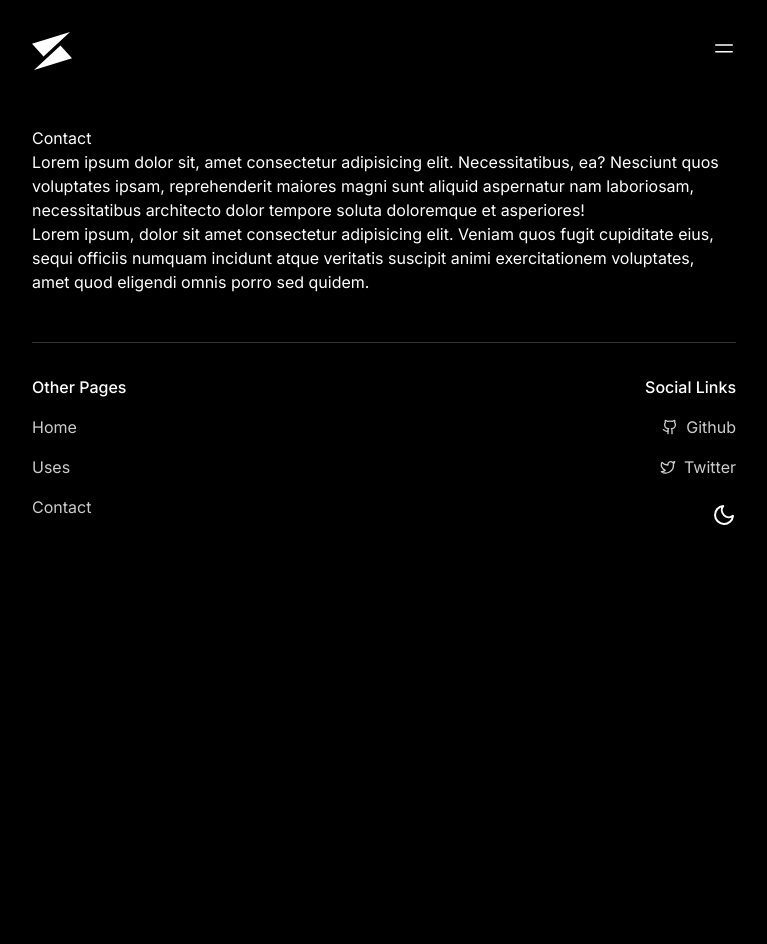
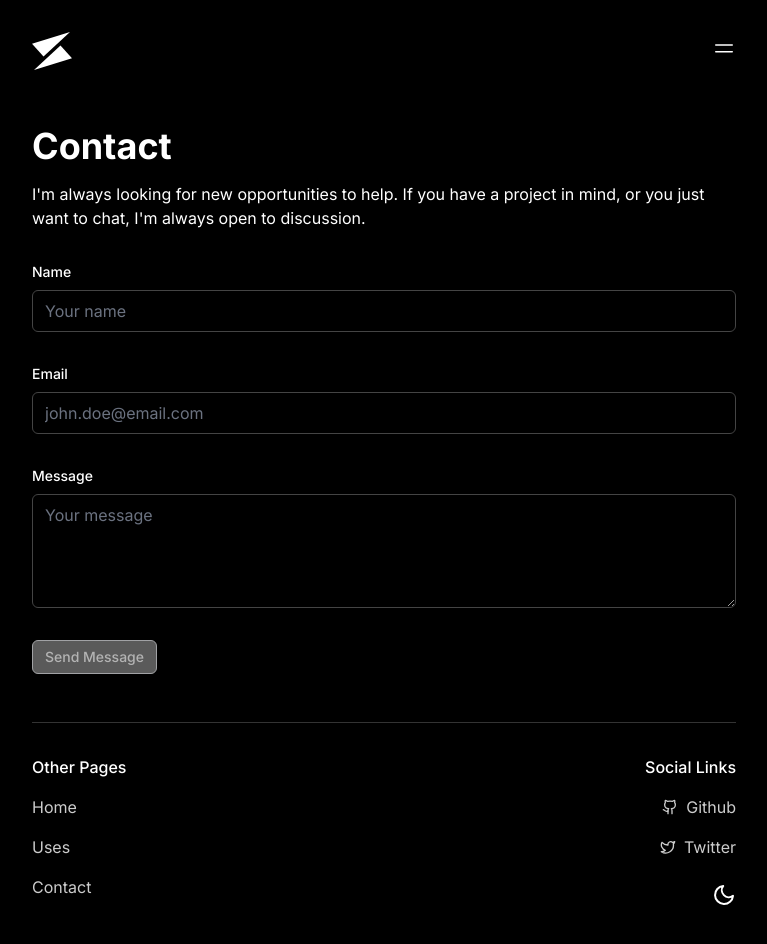
Before and after one commit to lordkerwin/v4, a Next.js app: page /contact in a window 1280 px wide. Shown: the top 944 px of the page, without its empty margins (256-1023 px from the left). Before the commit the page ends 800 px from the top, so only its background shows below. Built offline with nearby package versions, Linux system fonts and the light colour scheme.

Commit message:
Added contact form

```diff
--- a/components/BlogPostCard.tsx
+++ b/components/BlogPostCard.tsx
@@ -22,7 +22,7 @@ const BlogPostCard = ({ article }: BlogPostCardProps) => {
       className="bg-transparent md:hover:bg-foreground/5 transition duration-300 p-4 -mx-4 rounded-lg"
     >
       <article className="flex flex-col gap-y-1">
-        <h2 className="text-lg font-semibold leading-tight md:leading-none text-pink-900">
+        <h2 className="text-lg font-semibold leading-tight md:leading-none text-blue-500">
           {article.title}
         </h2>
         <p className=" ">{article.summary}</p>
--- /dev/null
+++ b/components/Form/Input.tsx
@@ -0,0 +1,55 @@
+import { classNames } from "lib/utils";
+import { AlertCircle } from "lucide-react";
+
+export type FormInputProps = {
+  label: string;
+  name: string;
+  placeholder: string;
+  value: string;
+  error: string;
+};
+
+interface TextInputProps extends FormInputProps {
+  type: string;
+  onChange: (e: React.ChangeEvent<HTMLInputElement>) => void;
+}
+
+const Input = (props: TextInputProps) => {
+  const { label, name, type, placeholder, value, error, onChange } = props;
+
+  return (
+    <div className="flex flex-col gap-2">
+      <label
+        htmlFor={name}
+        className="block text-sm font-medium text-foreground"
+      >
+        {label}
+      </label>
+      <div className="relative rounded-md shadow-sm">
+        <input
+          type={type}
+          name={name}
+          className={classNames(
+            error
+              ? "focus:border-red-500 focus:ring-red-500 border-red-500"
+              : "focus:border-blue-500 focus:ring-blue-500",
+            "block w-full rounded-md transition border-grey-3 shadow-sm text-foreground bg-background"
+          )}
+          placeholder={placeholder}
+          value={value}
+          onChange={onChange}
+        />
+        {error && (
+          <div className="pointer-events-none absolute inset-y-0 right-0 flex items-center pr-3">
+            <AlertCircle size={20} className="text-red-500" />
+          </div>
+        )}
+      </div>
+      <div className="h-6">
+        {error && <p className="text-sm text-right text-red-600">{error}</p>}
+      </div>
+    </div>
+  );
+};
+
+export default Input;
--- /dev/null
+++ b/components/Form/Textarea.tsx
@@ -0,0 +1,42 @@
+import { classNames } from "lib/utils";
+
+import { FormInputProps } from "./Input";
+
+interface TextAreaProps extends FormInputProps {
+  onChange: (e: React.ChangeEvent<HTMLTextAreaElement>) => void;
+}
+
+const TextArea = (props: TextAreaProps) => {
+  const { label, name, placeholder, value, error, onChange } = props;
+
+  return (
+    <div className="flex flex-col gap-2 ">
+      <label
+        htmlFor={name}
+        className="block text-sm font-medium transition text-foreground"
+      >
+        {label}
+      </label>
+      <div className="">
+        <textarea
+          rows={4}
+          name={name}
+          className={classNames(
+            error
+              ? "focus:border-red-500 focus:ring-red-500 border-red-500"
+              : "focus:border-blue-500 focus:ring-blue-500",
+            "block w-full rounded-md transition border-grey-3 shadow-sm text-foreground bg-background"
+          )}
+          value={value}
+          onChange={onChange}
+          placeholder={placeholder}
+        />
+      </div>
+      <div className="h-6">
+        {error && <p className="text-sm text-red-600 text-right">{error}</p>}
+      </div>
+    </div>
+  );
+};
+
+export default TextArea;
--- a/components/WelcomCard.tsx
+++ b/components/WelcomCard.tsx
@@ -3,7 +3,7 @@ import Image from "next/image";
 const WelcomeCard = () => {
   return (
     <div className="flex flex-col md:flex-row gap-6 md:gap-20 md:items-center">
-      <div className="order-2 md:order-1 flex flex-col gap-4">
+      <div className="order-2 md:order-1 flex flex-col gap-4 flex-1">
         <h1 className="text-4xl md:text-5xl font-extrabold">Sean Kerwin</h1>
         <p className="text-foreground/80 text-normal md:text-lg">
           I&apos;m a full-stack software engineer from England. I write about
@@ -15,7 +15,7 @@ const WelcomeCard = () => {
         alt="Sean Kerwin"
         width={120}
         height={120}
-        className="order-1 w-24 md:w-auto md:order-2 rounded-full ring-2 ring-pink-900 ring-offset-4 ring-offset-background mr-1"
+        className="order-1 w-24 md:w-32 md:order-2 rounded-full ring-2 ring-blue-500 ring-offset-4 ring-offset-background mr-1"
       />
     </div>
   );
--- a/lib/utils.ts
+++ b/lib/utils.ts
@@ -10,3 +10,7 @@ export const relativeDate = (
 ): String => {
   return dayjs().to(date);
 };
+
+export const classNames = (...classes: string[]) => {
+  return classes.filter(Boolean).join(" ");
+};
--- a/package.json
+++ b/package.json
@@ -11,6 +11,8 @@
   "dependencies": {
     "@headlessui/react": "^1.7.7",
     "@next/font": "13.1.1",
+    "@sendgrid/mail": "^7.7.0",
+    "@tailwindcss/forms": "^0.5.3",
     "@tailwindcss/typography": "^0.5.9",
     "@types/node": "18.11.18",
     "@types/react": "18.0.26",
--- a/pages/api/hello.ts
+++ /dev/null
@@ -1,13 +0,0 @@
-// Next.js API route support: https://nextjs.org/docs/api-routes/introduction
-import type { NextApiRequest, NextApiResponse } from 'next'
-
-type Data = {
-  name: string
-}
-
-export default function handler(
-  req: NextApiRequest,
-  res: NextApiResponse<Data>
-) {
-  res.status(200).json({ name: 'John Doe' })
-}
--- a/pages/contact.tsx
+++ b/pages/contact.tsx
@@ -1,21 +1,265 @@
+import { FormEvent, useEffect, useReducer, useState } from "react";
+
+import Input from "@/components/Form/Input";
+import TextArea from "@/components/Form/Textarea";
+
 import Container from "../components/Container";
 
-export default function Contact() {
+interface IContactFormAction {
+  type: "update" | "reset";
+  payload?: object;
+}
+
+interface IContactFormState {
+  sent: boolean;
+  loading: boolean;
+  buttonMessage: string;
+  email: {
+    value: string;
+    error: string;
+  };
+  fullname: {
+    value: string;
+    error: string;
+  };
+  message: {
+    value: string;
+    error: string;
+  };
+}
+
+const initialState = {
+  sent: false,
+  loading: false,
+  buttonMessage: "Send Message",
+  email: {
+    value: "",
+    error: "",
+  },
+  fullname: {
+    value: "",
+    error: "",
+  },
+  message: {
+    value: "",
+    error: "",
+  },
+};
+
+const reducer = (state: IContactFormState, action: IContactFormAction) => {
+  switch (action.type) {
+    case "update":
+      if (!action.payload) {
+        return state;
+      }
+      return {
+        ...state,
+        ...action.payload,
+      };
+    case "reset":
+      return initialState;
+    default:
+      return state;
+  }
+};
+
+const validate = (name: string, value: string) => {
+  switch (name) {
+    case "email":
+      if (!value) {
+        return "Please enter your email address";
+      }
+      if (value.length > 320) {
+        return "Email address is too long";
+      }
+      if (
+        !value.match(
+          /^[a-zA-Z0-9.!#$%&'*+/=?^_`{|}~-]+@[a-zA-Z0-9-]+(?:\.[a-zA-Z0-9-]+)*$/
+        )
+      ) {
+        return "Please enter a valid email address";
+      }
+      return "";
+    case "fullname":
+      if (!value) {
+        return "Please enter your name";
+      }
+      if (value.length < 2) {
+        return "Name is too short";
+      }
+      return "";
+    case "message":
+      if (!value) {
+        return "Please enter a message";
+      }
+      if (value.length < 10) {
+        return "Message is too short";
+      }
+      return "";
+    default:
+      return "";
+  }
+};
+
+const checkFormValidity = (state: IContactFormState) => {
+  if (
+    state.email.error ||
+    state.fullname.error ||
+    state.message.error ||
+    !state.email.value ||
+    !state.fullname.value ||
+    !state.message.value
+  ) {
+    return false;
+  }
+  return true;
+};
+
+const Contact = () => {
+  const [state, dispatch] = useReducer(reducer, initialState);
+  const [formValid, setFormValid] = useState(false);
+
+  useEffect(() => {
+    const valid = checkFormValidity(state);
+    setFormValid(valid);
+  }, [state]);
+
+  const updateField = (
+    e: FormEvent<HTMLInputElement | HTMLTextAreaElement>
+  ): void => {
+    const { name, value } = e.currentTarget;
+    const error = validate(name, value);
+    // update the state
+    dispatch({
+      type: "update",
+      payload: {
+        [name]: {
+          value,
+          error,
+        },
+      },
+    });
+  };
+
+  const resetForm = () => {
+    dispatch({ type: "reset" });
+  };
+
+  const submit = async (e: FormEvent) => {
+    e.preventDefault();
+
+    // check if form is sent
+    if (state.sent) {
+      return;
+    }
+
+    // check if form is loading
+    if (state.loading) {
+      return;
+    }
+
+    // set loading
+    dispatch({
+      type: "update",
+      payload: {
+        loading: true,
+        buttonMessage: "Sending Message",
+      },
+    });
+
+    // send email
+    await fetch("/api/sendgrid", {
+      body: JSON.stringify({
+        email: state.email.value,
+        fullname: state.fullname.value,
+        message: state.message.value,
+        subject: "Contact Form Submission",
+      }),
+      headers: {
+        "Content-Type": "application/json",
+      },
+      method: "POST",
+    }).then((res) => {
+      if (res.status === 200) {
+        dispatch({
+          type: "update",
+          payload: {
+            buttonMessage: "Message Sent",
+            loading: false,
+            sent: true,
+          },
+        });
+
+        setTimeout(() => {
+          dispatch({
+            type: "reset",
+          });
+        }, 5000);
+      } else {
+        dispatch({
+          type: "update",
+          payload: {
+            buttonMessage: "Error Sending Message",
+            loading: false,
+          },
+        });
+      }
+    });
+  };
   return (
     <Container title="Contact">
-      <div>Contact</div>
-      <p>
-        Lorem ipsum dolor sit, amet consectetur adipisicing elit.
-        Necessitatibus, ea? Nesciunt quos voluptates ipsam, reprehenderit
-        maiores magni sunt aliquid aspernatur nam laboriosam, necessitatibus
-        architecto dolor tempore soluta doloremque et asperiores!
-      </p>
-      <p>
-        Lorem ipsum, dolor sit amet consectetur adipisicing elit. Veniam quos
-        fugit cupiditate eius, sequi officiis numquam incidunt atque veritatis
-        suscipit animi exercitationem voluptates, amet quod eligendi omnis porro
-        sed quidem.
-      </p>
+      <div className="flex flex-col gap-4">
+        <h1 className="page-title">Contact</h1>
+        <p>
+          I&apos;m always looking for new opportunities to help. If you have a
+          project in mind, or you just want to chat, I&apos;m always open to
+          discussion.
+        </p>
+
+        <form onSubmit={(event) => submit(event)} className="mt-4">
+          <Input
+            name="fullname"
+            label="Name"
+            value={state.fullname.value}
+            error={state.fullname.error}
+            type="text"
+            placeholder="Your name"
+            onChange={(e) => updateField(e)}
+          />
+
+          <Input
+            name="email"
+            label="Email"
+            value={state.email.value}
+            error={state.email.error}
+            type="email"
+            placeholder="john.doe@email.com"
+            onChange={(e) => updateField(e)}
+          />
+
+          <TextArea
+            name="message"
+            label="Message"
+            value={state.message.value}
+            error={state.message.error}
+            placeholder="Your message"
+            onChange={(e) => updateField(e)}
+          />
+
+          <button
+            type="submit"
+            onClick={(e) => submit(e)}
+            disabled={!formValid}
+            className="inline-flex items-center justify-center rounded-md cursor-pointer border bg-foreground text-background px-3 py-2 text-sm font-medium leading-4 shadow-sm hover:bg-foreground/80 focus:outline-none disabled:cursor-not-allowed disabled:bg-foreground/50 disabled:opacity-70 disabled:shadow-none disabled:text-white"
+          >
+            <div className="flex gap-2 items-center">
+              <span>{state.buttonMessage}</span>
+            </div>
+          </button>
+        </form>
+      </div>
     </Container>
   );
-}
+};
+
+export default Contact;
--- a/tailwind.config.js
+++ b/tailwind.config.js
@@ -51,5 +51,5 @@ module.exports = {
       }),
     },
   },
-  plugins: [require("@tailwindcss/typography")],
+  plugins: [require("@tailwindcss/typography"), require("@tailwindcss/forms")],
 };
```
Also changed, not shown: pages/about.tsx (+5 -5 lines), pages/api/sendgrid.ts (added, +26 -0 lines), 1 other file (tests, documents, lock files or other folders).
